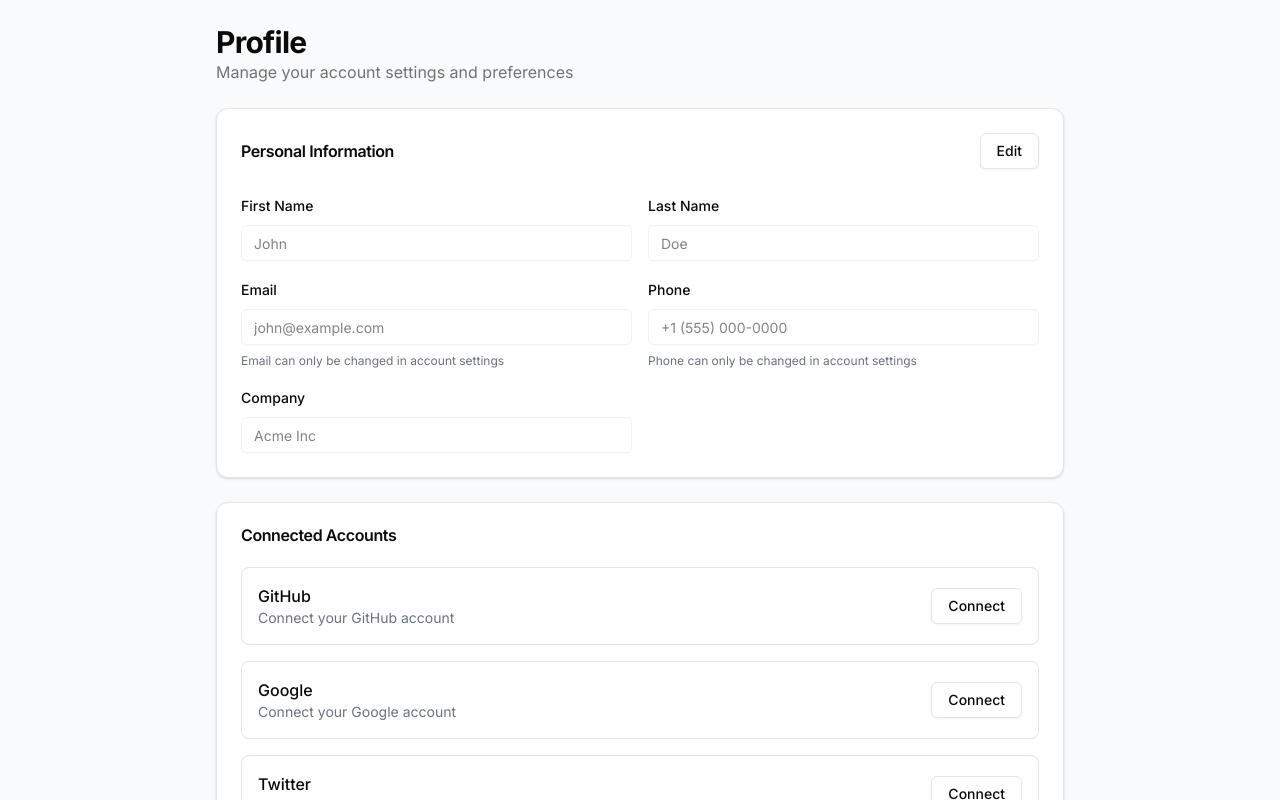
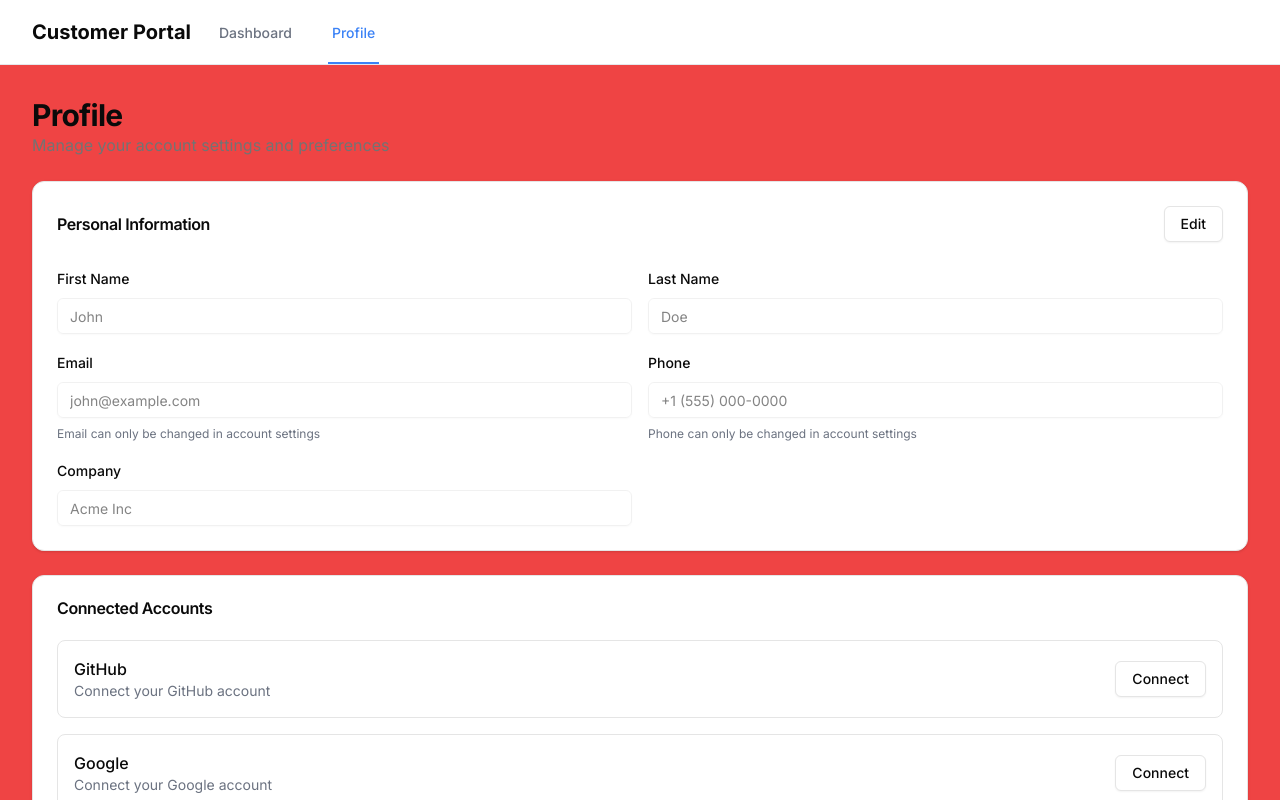
Before and after one commit to sanctifai/core-customer-portal, a Next.js app: page /profile in a window 1280 px wide. Shown: the top 800 px of the page. Built offline with nearby package versions, Linux system fonts and the light colour scheme.

Commit message:
refactor: create authenticated layout with shared nav
- Created (authenticated) layout with shared navigation\n- Moved dashboard and profile pages into authenticated layout\n- Updated profile page container styling\n- Maintained middleware configuration

```diff
--- /dev/null
+++ b/src/app/(authenticated)/layout.tsx
@@ -0,0 +1,16 @@
+import DashboardNav from "@/components/DashboardNav";
+
+export default function AuthenticatedLayout({
+  children,
+}: {
+  children: React.ReactNode;
+}) {
+  return (
+    <>
+      <DashboardNav />
+      <main className="max-w-7xl mx-auto px-4 sm:px-6 lg:px-8 py-8">
+        {children}
+      </main>
+    </>
+  );
+}
--- a/src/app/profile/page.tsx
+++ b/src/app/(authenticated)/profile/page.tsx
@@ -22,7 +22,7 @@ export default function ProfilePage() {
   };
 
   return (
-    <div className="max-w-4xl mx-auto p-6 space-y-6">
+    <div className="space-y-6">
       <div>
         <h2 className="text-3xl font-bold tracking-tight">Profile</h2>
         <p className="text-muted-foreground">
--- a/src/app/dashboard/layout.tsx
+++ b/src/app/dashboard/layout.tsx
@@ -8,7 +8,8 @@ export default function DashboardLayout({
   children: React.ReactNode;
 }) {
   return (
-    <div className="min-h-screen bg-gray-50">
+    <div className="min-h-screen
+    ">
       <DashboardNav />
       <div className="max-w-7xl mx-auto py-6 sm:px-6 lg:px-8">
         <div className="mb-6">
--- a/src/app/globals.css
+++ b/src/app/globals.css
@@ -4,7 +4,7 @@
 
 @layer base {
   :root {
-    --background: 0 0% 100%;
+    --background: 110 0% 100%;
     --foreground: 0 0% 3.9%;
     --card: 0 0% 100%;
     --card-foreground: 0 0% 3.9%;
--- a/src/app/layout.tsx
+++ b/src/app/layout.tsx
@@ -30,7 +30,7 @@ export default function RootLayout({
         variables: { colorPrimary: '#2563eb' },
         elements: {
           card: "bg-white dark:bg-gray-900",
-          navbar: "bg-white dark:bg-gray-900",
+          navbar: "bg-white dark:bg-gray-900 ",
           navbarButton: "text-gray-600 dark:text-gray-300",
           headerTitle: "text-gray-900 dark:text-white",
           headerSubtitle: "text-gray-600 dark:text-gray-400",
@@ -51,9 +51,9 @@ export default function RootLayout({
       }}
     >
       <html lang="en" suppressHydrationWarning className="dark">
-        <body className={`${inter.className} bg-gray-50 dark:bg-black min-h-screen antialiased`}>
+        <body className={`${inter.className} bg-red-500 dark:bg-black min-h-screen antialiased`}>
           <ThemeProvider>
-            <div className="min-h-screen bg-gray-50 dark:bg-black">
+            <div className="min-h-screen bg-red-500 dark:bg-black">
               <Toaster richColors position="top-right" theme="system" />
               {children}
             </div>
--- a/src/app/page.tsx
+++ b/src/app/page.tsx
@@ -9,16 +9,6 @@ export default async function Home() {
     redirect("/dashboard");
   }
 
-  return (
-    <main className="min-h-[calc(100vh-4rem)] flex items-center justify-center bg-gray-50">
-      <div className="max-w-md w-full space-y-8 p-6">
-        <div className="text-center">
-          <h1 className="text-4xl font-bold text-gray-900 mb-2">Welcome Back</h1>
-          <p className="text-gray-600">
-            Sign in to access your customer portal
-          </p>
-        </div>
-      </div>
-    </main>
-  );
+  // If user is not authenticated, redirect to login
+  redirect("/login");
 }
```
Also changed, not shown: src/app/(authenticated)/dashboard/page.tsx (renamed from src/app/dashboard/page.tsx).
